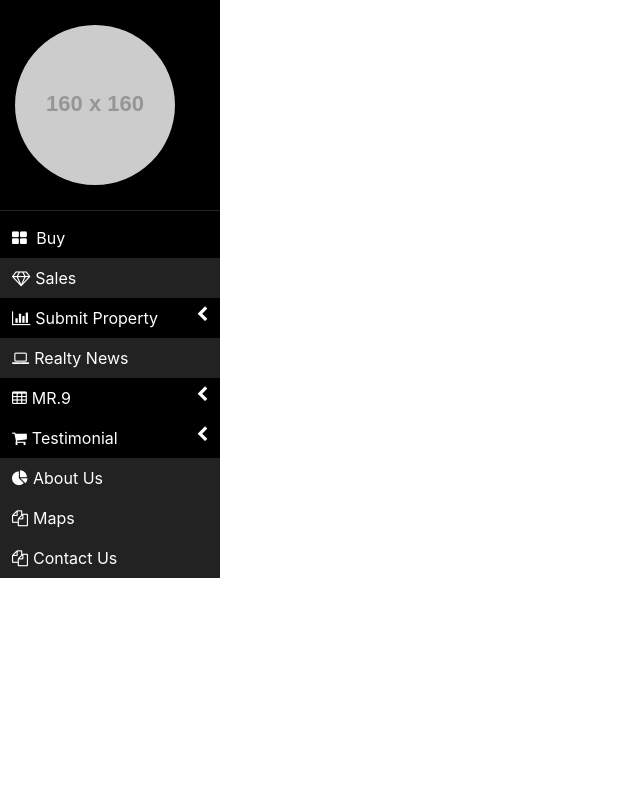
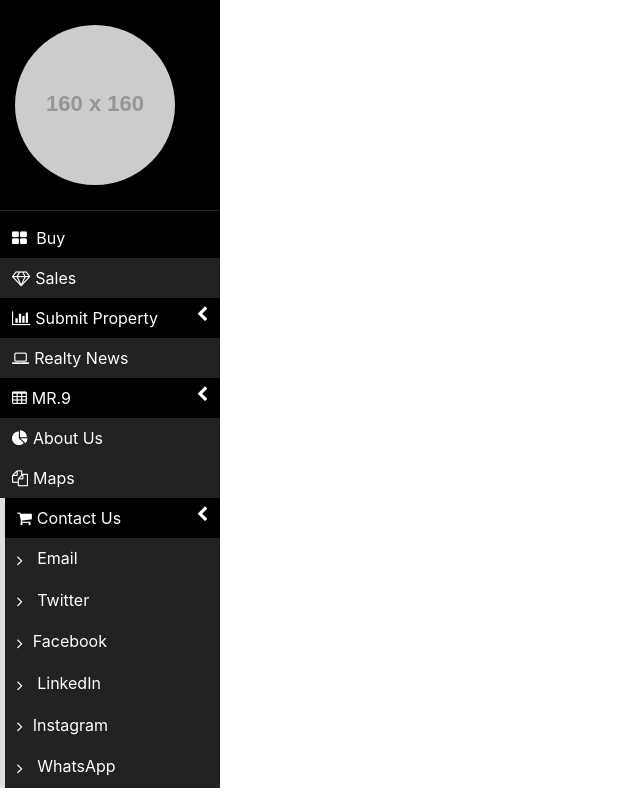
Before and after one commit to Binay96/Nine-Realty-UI-Angular, an Angular app: page / in a window 1280 px wide. Both pictures are taken after a click on the link "Contact Us". Shown: the whole page, without its empty margins (0-640 px from the left). Built offline with nearby package versions, Linux system fonts and the light colour scheme.

Commit message:
Add Contact Droupdown

```diff
--- a/src/app/Sidebar/sidebar/sidebar.component.html
+++ b/src/app/Sidebar/sidebar/sidebar.component.html
@@ -48,22 +48,19 @@
                         <li><a href=""> jqGrid</a></li>
                     </ul>
                 </li>
-                <li> <a href="#" data-toggle="collapse" data-target="#e-commerce" class="collapsed active"><i
-                            class="fa fa-shopping-cart"></i> <span class="nav-label">Testimonial</span><span
-                            class="fa fa-chevron-left pull-right"></span></a>
-                    <ul class="sub-menu collapse" id="e-commerce">
-                        <li><a href=""> Products grid</a></li>
-                        <li><a href=""> Products list</a></li>
-                        <li><a href="">Product edit</a></li>
-                        <li><a href=""> Product detail</a></li>
-                        <li><a href="">Cart</a></li>
-                        <li><a href=""> Orders</a></li>
-                        <li><a href=""> Credit Card form</a> </li>
-                    </ul>
-                </li>
                 <li> <a href=""><i class="fa fa-pie-chart"></i> <span class="nav-label">About Us</span> </a></li>
                 <li> <a href="#"><i class="fa fa-files-o"></i> <span class="nav-label">Maps</span></a> </li>
-                <li> <a href="#"><i class="fa fa-files-o"></i> <span class="nav-label">Contact Us</span></a> </li>
+                <li> <a href="#" data-toggle="collapse" data-target="#e-commerce" class="collapsed active"><i
+                    class="fa fa-shopping-cart"></i> <span class="nav-label">Contact Us</span><span
+                    class="fa fa-chevron-left pull-right"></span></a>
+            <ul class="sub-menu collapse" id="e-commerce">
+                <li><a href=""> Email</a></li>
+                <li><a href=""> Twitter</a></li>
+                <li><a href="">Facebook</a></li>
+                <li><a href=""> LinkedIn</a></li>
+                <li><a href="">Instagram</a></li>
+                <li><a href=""> WhatsApp</a></li>
+            </ul>
             </ul>
         </div>
     </aside>
```
